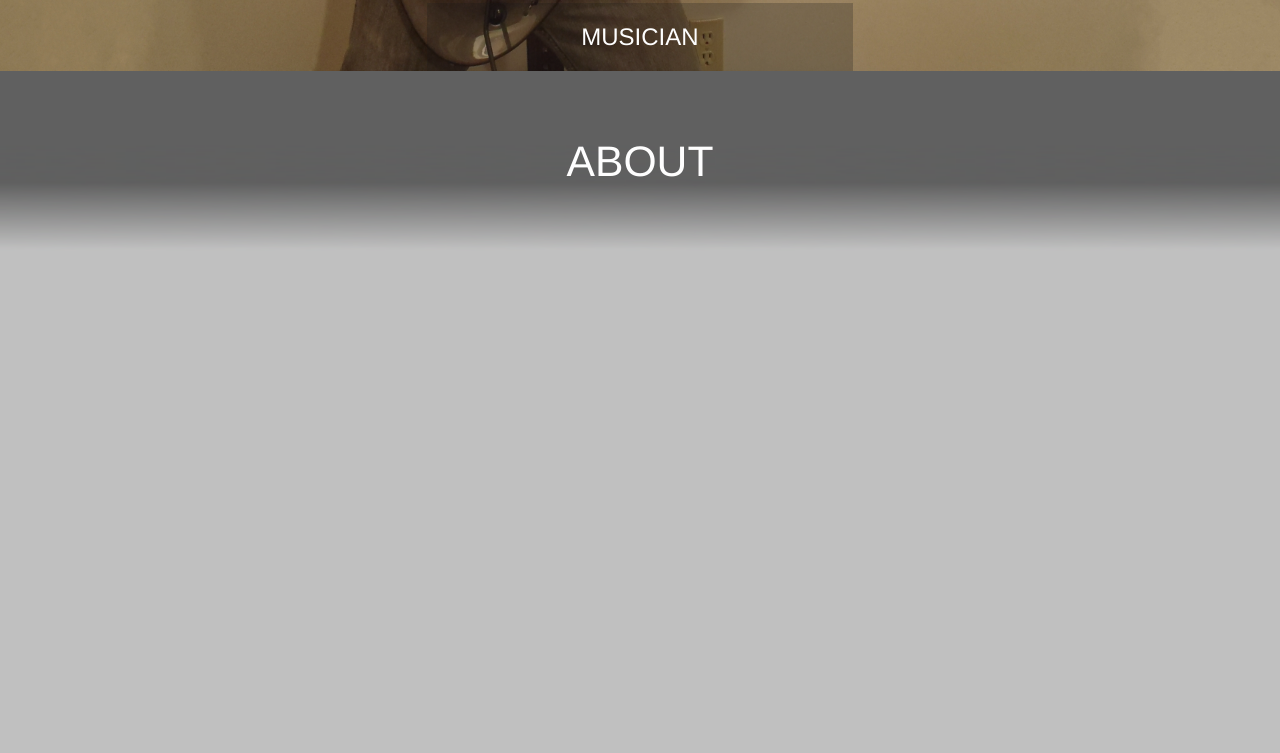
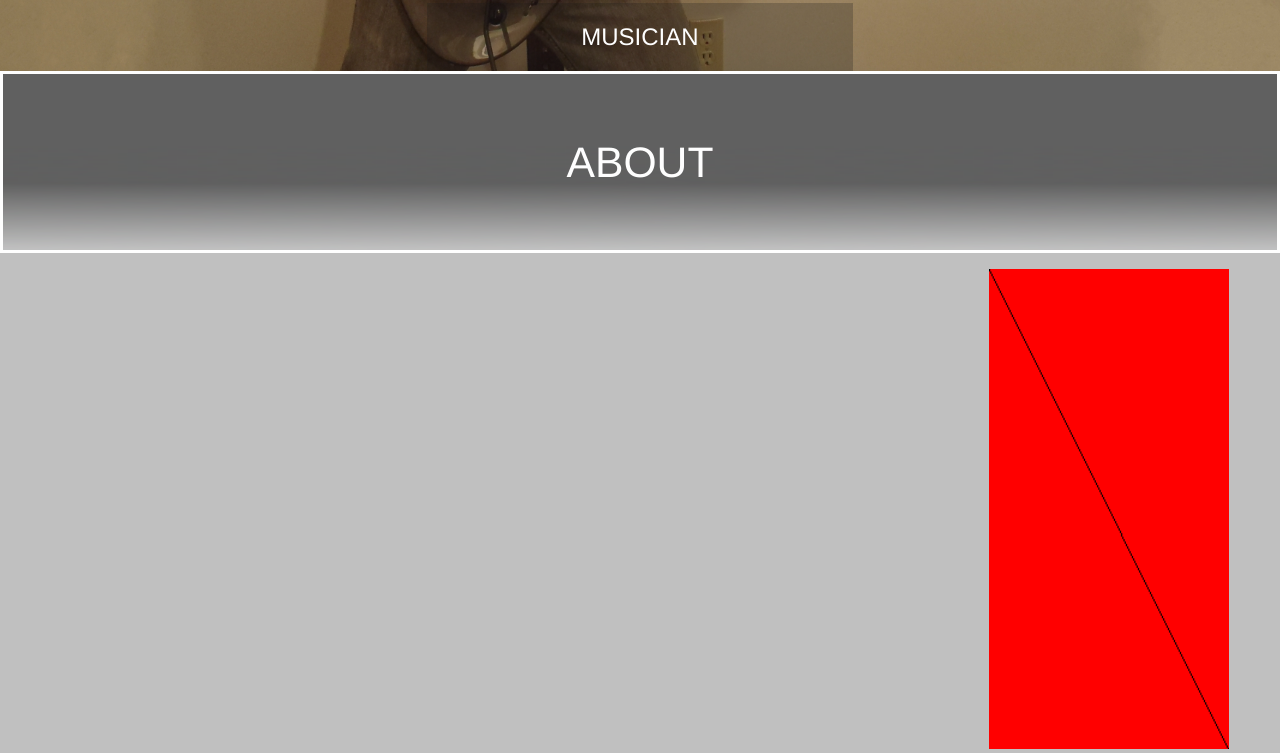
Before and after one commit to cme34/mysite, a plain HTML site: page index.html in a window 1280 px wide. Shown: the part 729-1482 px from the top of the page. Drawn offline with Linux system fonts and the light colour scheme.

Commit message:
Fixed Sections, Added Section Slideshow

```diff
--- a/css/app.css
+++ b/css/app.css
@@ -2,6 +2,7 @@
 	background-color: #269115;
 	color: #fefefe;
 	font-size: 16pt;
+	height: 56px;
 	margin: 0;
 	margin-left: 4px;
 	margin-right: 4px;
@@ -13,27 +14,33 @@
 		color: #fefefe;
 	}
 
-.myHeader {
+.section {
+	display: block;
+	background-color: #c0c0c0;
+	position: relative;
+	width: 100%;
+	height: 100vh;
+	min-height: 480px;
+}
+
+.sectionHeader {
+	border: solid;
 	background: rgba(24, 24, 24, 1);
 	background-image: url("../img/Texture 1.png");
 	background-size: 100% 100%;
 	color: #fefefe;
 	text-align: center;
 	font-size: 32pt;
-}	.myHeader.myHeader1 {
+	padding: 0;
+	padding-top: 56px;
+	padding-bottom: 56px;
+}	.sectionHeader.sectionHeader1 {
 		background-image: url("../img/Texture 1.png");
 	}
-	.myHeader.myHeader2 {
+	.sectionHeader.sectionHeader2 {
 		background-image: url("../img/Texture 2.png");
 	}
 
-.section {
-	background-color: #c0c0c0;
-	position: relative;
-	width: 100%;
-	height: 100vh;
-	min-height: 100vh;
-}
 
 .slide {
 	position: absolute;
@@ -113,3 +120,12 @@
 #slideShow1Slide3Text{
 	margin-left: 66.66%;
 }
+
+#slideShow2 {
+	display: inline;
+	right: 0;
+	position: absolute;
+	width: 30vh;
+	height: 60vh;
+	margin: 2vh 4vw 2vh 4vw;
+}
--- a/index.html
+++ b/index.html
@@ -12,15 +12,15 @@
 <body>
 	<div id="home" class="section">
 		<div id="slideShow1" class="slideShow">
-			<div id="slide1" class="slide" hidden>
+			<div id="slideShow1slide1" class="slide" hidden>
 				<img class="slideImage" src="img/Image 1.jpg" />
 				<div id="slideShow1Slide1Text" class="slideText slideShow1SlideText">PROGRAMMER</div>
 			</div>
-			<div id="slide2" class="slide" hidden>
+			<div id="slideShow1slide2" class="slide" hidden>
 				<img class="slideImage" src="img/Image 2.jpg" />
 				<div id="slideShow1Slide2Text" class="slideText slideShow1SlideText">MUSICIAN</div>
 			</div>
-			<div id="slide3" class="slide" hidden>
+			<div id="slideShow1slide3" class="slide" hidden>
 				<img class="slideImage" src="img/Image 3.jpg" />
 				<div id="slideShow1Slide3Text" class="slideText slideShow1SlideText">GAME DEVELOPER</div>
 			</div>
@@ -28,23 +28,34 @@
 	</div>
 
 	<div id="about" class="section">
-		<div class="myHeader myHeader1">ABOUT</div>
+		<div class="sectionHeader sectionHeader1">ABOUT</div>
+		<div id="slideShow2" class="slideShow">
+			<div id="slideShow2slide1" class="slide" hidden>
+				<img class="slideImage" src="img/Untitled.png" />
+			</div>
+			<div id="slideShow2slide2" class="slide" hidden>
+				<img class="slideImage" src="img/Untitled.png" />
+			</div>
+			<div id="slideShow2slide3" class="slide" hidden>
+				<img class="slideImage" src="img/Untitled.png" />
+			</div>
+		</div>
 	</div>
 
 	<div id="programming" class="section">
-		<div class="myHeader myHeader2">PROGRAMMING</div>
+		<div class="sectionHeader sectionHeader2">PROGRAMMING</div>
 	</div>
 
 	<div id="music" class="section">
-		<div class="myHeader myHeader2">MUSIC</div>
+		<div class="sectionHeader sectionHeader2">MUSIC</div>
 	</div>
 
 	<div id="gameDev" class="section">
-		<div class="myHeader myHeader2">GAME DEVELOPMENT</div>
+		<div class="sectionHeader sectionHeader2">GAME DEVELOPMENT</div>
 	</div>
 
 	<div id="gaming" class="section">
-		<div class="myHeader myHeader2">GAMING</div>
+		<div class="sectionHeader sectionHeader2">GAMING</div>
 	</div>
 
 	<div id="footer">
--- a/js/app.js
+++ b/js/app.js
@@ -25,6 +25,7 @@
 	}
 
 	slideShow('slideShow1', 4000, 1000);
+	slideShow('slideShow2', 4000, 1000);
 
 	function setCurrPage() {
 		var loc = $(window).scrollTop();
@@ -93,7 +94,4 @@
 		$('html, body').finish();
 		$('html, body').animate({scrollTop: $('#gaming').offset().top}, 500);
 	});
-
-	$('.myHeader').css('padding-top', $('#nav').height());
-	$('.myHeader').css('padding-bottom', $('#nav').height());
 })();
```
Also changed, not shown: img/Untitled.png (added).
